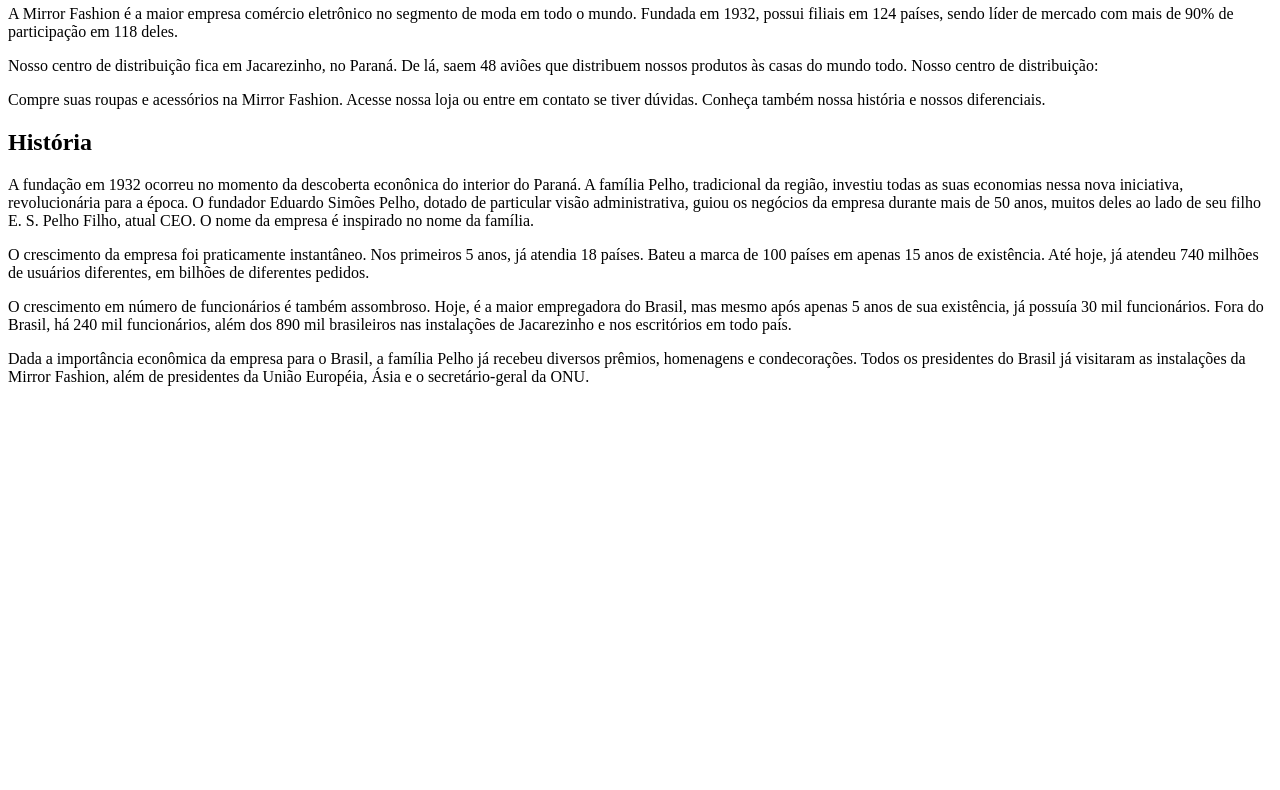
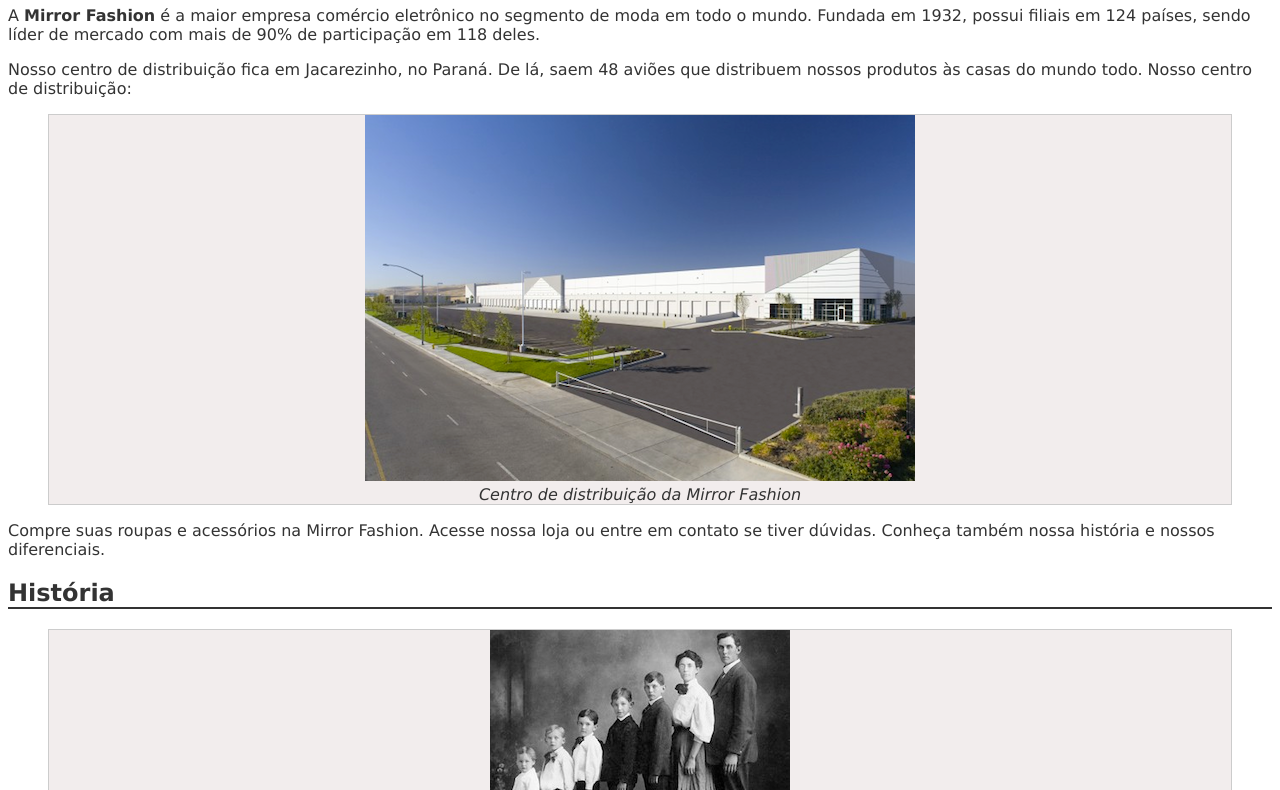
Before and after one commit to efraimsilva/curso-caelum, a plain HTML site: page sobre.html in a window 1280 px wide. Shown: the part 172-962 px from the top of the page. Before the commit the page ends 800 px from the top, so only its background shows below. Drawn offline with Linux system fonts and the light colour scheme.

Commit message:
Primeiros exercícios

```diff
--- /dev/null
+++ b/css/sobre.css
@@ -0,0 +1,18 @@
+body {
+    color: #333333;
+    font-family: "Lucida Sans Unicode", "Lucida Grande", sans-serif;
+}
+h1 {
+    background-image: url(../img/sobre-background.jpg);
+}
+h2 {
+    border-bottom: 2px solid #333333;
+}
+figure {
+    background-color: #f2EDED;
+    border: 1px solid #ccc;
+    text-align: center;
+}
+figcaption {
+    font-style: italic;
+}
--- a/sobre.html
+++ b/sobre.html
@@ -4,25 +4,34 @@
 <head>
     <title>Sobre a Mirror Fashion</title>
     <meta charset="utf-8">
+    <link rel="stylesheet" href="css/sobre.css">
 </head>
 
 <body>
-    <img src="img/logo.png" alt="Logo">
+    <img src="img/logo.png" alt="Logo da Mirror Fashion">
     <h1>A Mirror Fashion</h1>
 
-    <p>A Mirror Fashion é a maior empresa comércio eletrônico no segmento de moda em todo o mundo.
+    <p>A <strong>Mirror Fashion</strong> é a maior empresa comércio eletrônico no segmento de moda em todo o mundo.
         Fundada em 1932, possui filiais em 124 países, sendo líder de mercado com mais de 90% de
         participação em 118 deles.</p>
 
     <p>Nosso centro de distribuição fica em Jacarezinho, no Paraná. De lá, saem 48 aviões que
         distribuem nossos produtos às casas do mundo todo. Nosso centro de distribuição:</p>
 
+    <figure>
+        <img src="img/centro-distribuicao.png" alt="Foto do centro de distribuição da Mirror Fashion">
+        <figcaption>Centro de distribuição da Mirror Fashion</figcaption>
+    </figure>
+
     <p>Compre suas roupas e acessórios na Mirror Fashion. Acesse nossa loja ou entre em contato
         se tiver dúvidas. Conheça também nossa história e nossos diferenciais.</p>
 
+    <h2>História</h2>
 
-
-    <h2>História</h2>
+    <figure>
+        <img src="img/familia-pelho.jpg" alt="Foto da família Pelho">
+        <figcaption>Família Pelho</figcaption>
+    </figure>
 
     <p>A fundação em 1932 ocorreu no momento da descoberta econônica do interior do Paraná. A
         família Pelho, tradicional da região, investiu todas as suas economias nessa nova iniciativa,
@@ -42,6 +51,7 @@
     <p>Dada a importância econômica da empresa para o Brasil, a família Pelho já recebeu diversos prêmios,
         homenagens e condecorações. Todos os presidentes do Brasil já visitaram as instalações da Mirror
         Fashion, além de presidentes da União Européia, Ásia e o secretário-geral da ONU.</p>
+
 </body>
 
 </html>
```
